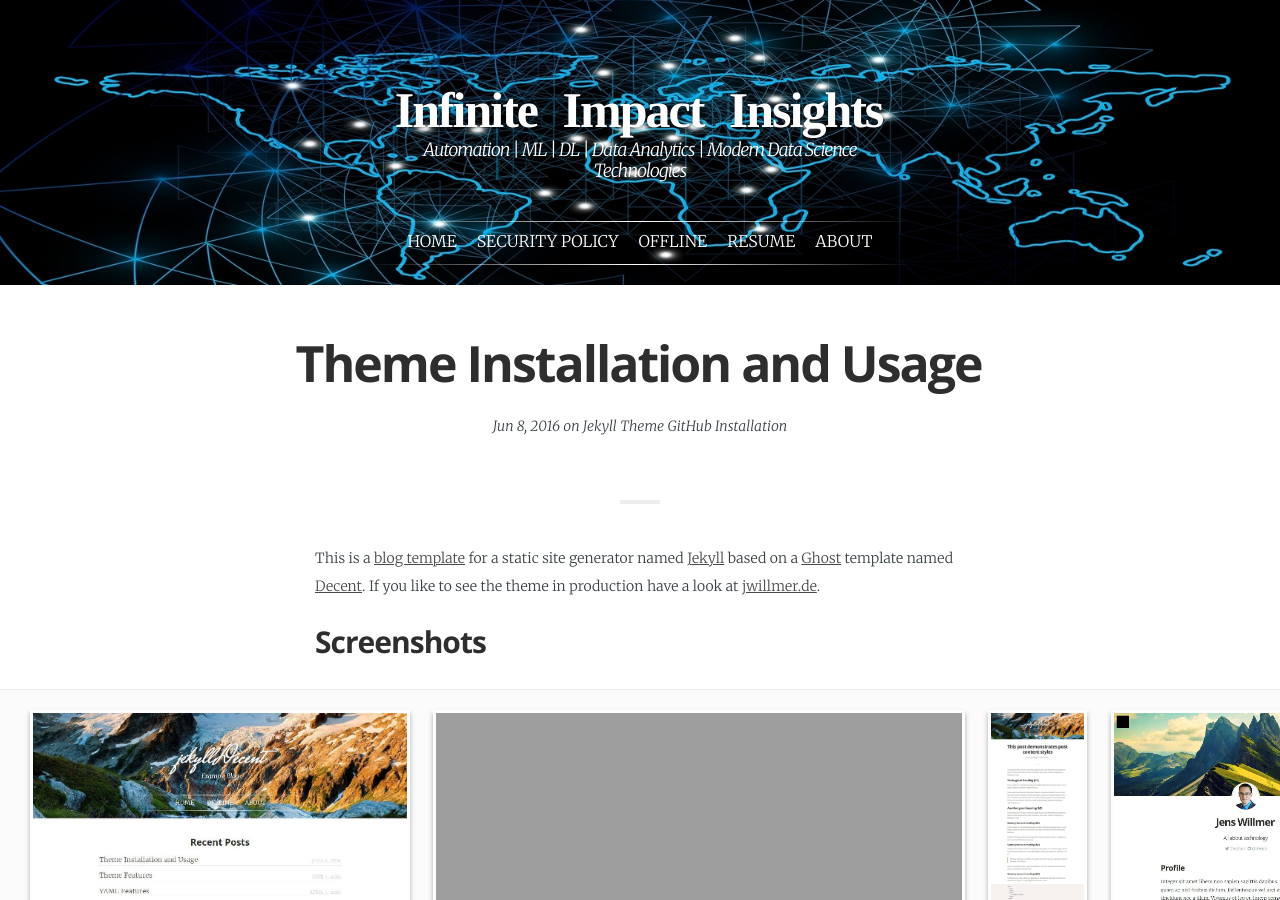
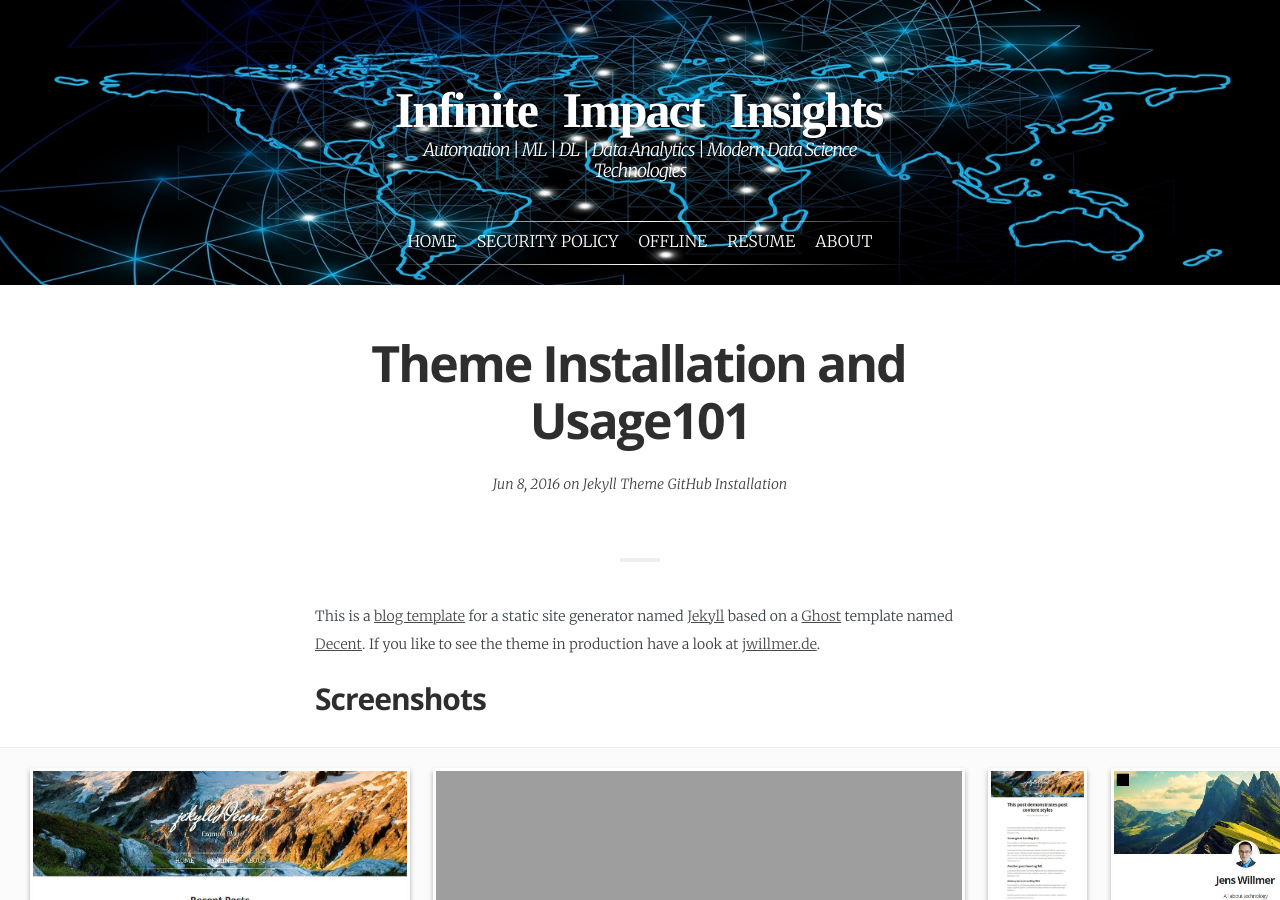
Before and after one commit to AllieUbisse/allieubisse.github.io, a Jekyll site: the page built from _posts/2016-06-08-Readme.md, in a window 1280 px wide and 900 px high. Built offline with Jekyll 4.4.1, drawn with Linux system fonts in a browser that asks for light colours; some web fonts are replaced.

Commit message:
Update from Forestry.io Allie .S Ubisse updated _posts/2016-06-08-Readme.md

```diff
--- a/_posts/2016-06-08-Readme.md
+++ b/_posts/2016-06-08-Readme.md
@@ -1,10 +1,11 @@
 ---
-layout:            post
-title:             "Theme Installation and Usage"
-date:              2016-06-08 18:25:00 +0300
-tags:              Jekyll Theme GitHub Installation
-category:          Readme
-author:            jwillmer
+layout: post
+title: Theme Installation and Usage101
+date: 2016-06-08T18:25:00.000+03:00
+tags: Jekyll Theme GitHub Installation
+category: Readme
+author: jwillmer
+
 ---
 This is a [blog template](https://github.com/jwillmer/jekyllDecent) for a static site generator named [Jekyll](https://jekyllrb.com/docs/home/) based on a [Ghost](https://ghost.org) template named [Decent](https://github.com/serenader2014/decent).
 If you like to see the theme in production have a look at [jwillmer.de](http://jwillmer.de).
```
